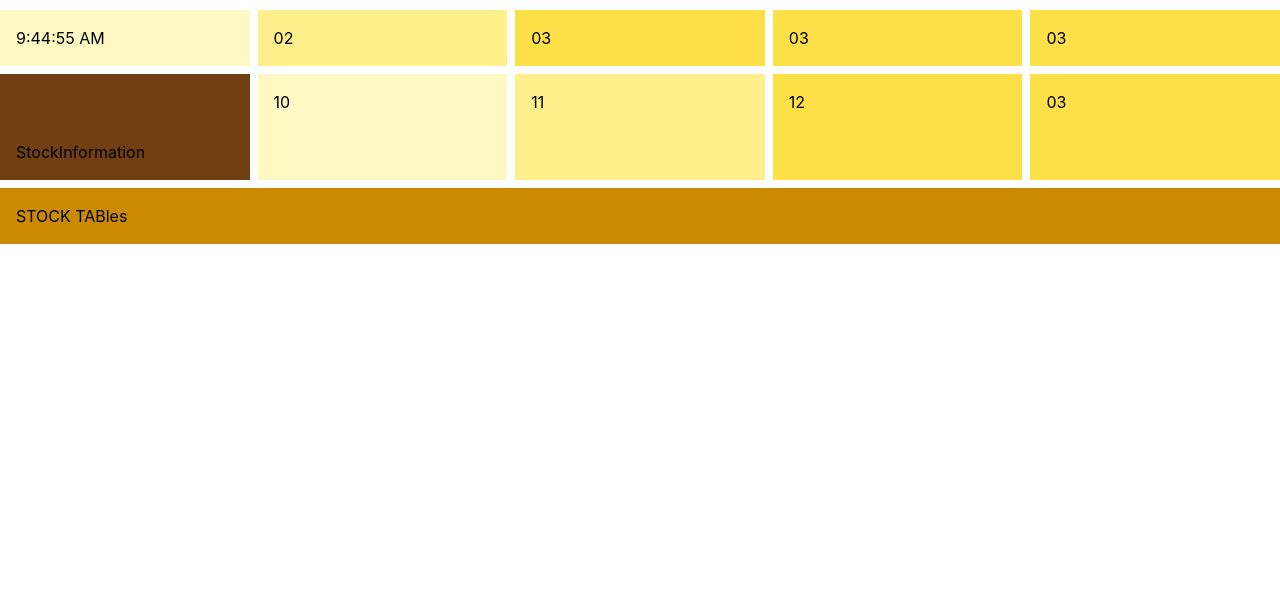
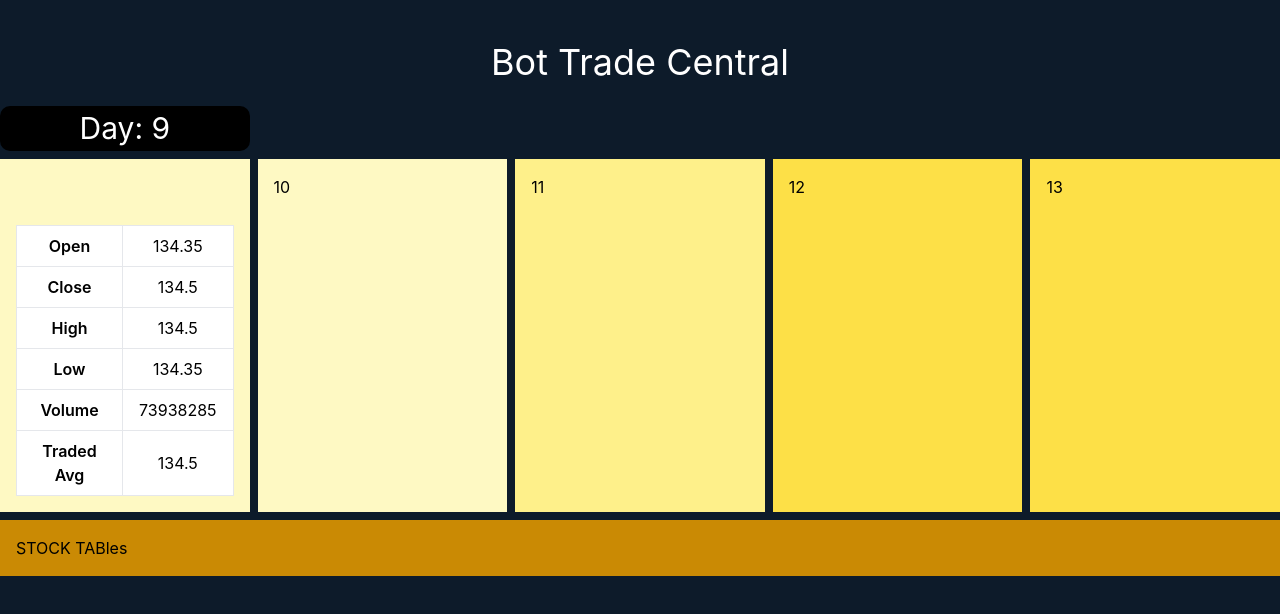
Before and after one commit to Charlie-J-Martin/lambda-simple-trading-bot, a React (Create React App) app in the folder packages/frontend/: page / in a window 1280 px wide. Shown: the top 614 px of the page. Built offline with nearby package versions, Linux system fonts and the light colour scheme; the HTML template or start-up script is replaced by a standard one.

Commit message:
Refactor frontend code and update file extensions (#20)

```diff
--- a/packages/frontend/src/App.css
+++ b/packages/frontend/src/App.css
@@ -1,5 +1,5 @@
 body {
-  background-color: #ffffff; /* Replace this color with your desired background color */
+  background-color: #0d1b2a;
 }
 
 .app-container {
--- a/packages/frontend/src/App.jsx
+++ b/packages/frontend/src/App.jsx
@@ -1,33 +1,31 @@
 import React from 'react';
 import './index.css';
 import './App.css';
-import Clock from './components/clock/clock';
+import SimulationDayDisplay from './components/SimulationDayDisplay/SimulationDayDisplay';
 import StockInformation from './components/StockInformation/StockInformation';
 
 const App = () => {
   return (
     <>
-      {/* <h1 className='text-4xl text-center mt-4'>Hello, Tailwind CSS!</h1> */}
-      {/* <p className='text-center mt-4'>This is a simple Tailwind CSS example.</p> */}
-
       <div className='app-container'>
         <div className='container mx-auto'>
           <div className='grid grid-cols-5 gap-2'>
+            <div className='p-4'></div>
+            <div className='col-span-3 p-4 text-center text-white'>
+              <h1 className='text-4xl text-center mt-4'>Bot Trade Central</h1>
+            </div>
+            <div className='p-4'></div>
+            <div>
+              <SimulationDayDisplay />
+            </div>
+            <div className='col-span-4'></div>
             <div className='bg-yellow-100 p-4'>
-              <Clock />
-            </div>
-            <div className='bg-yellow-200 p-4'>02</div>
-            <div className='bg-yellow-300 p-4'>03</div>
-            <div className='bg-yellow-300 p-4'>03</div>
-            <div className='bg-yellow-300 p-4'>03</div>
-            {/* <div className='bg-yellow-500 p-4'>05</div> */}
-            <div className='bg-yellow-900 p-4'>
               <StockInformation />
             </div>
             <div className='bg-yellow-100 p-4'>10</div>
             <div className='bg-yellow-200 p-4'>11</div>
             <div className='bg-yellow-300 p-4'>12</div>
-            <div className='bg-yellow-300 p-4'>03</div>
+            <div className='bg-yellow-300 p-4'>13</div>
             <div className='col-span-5 bg-yellow-600 p-4'>STOCK TABles</div>
           </div>
         </div>
--- /dev/null
+++ b/packages/frontend/src/components/SimulationDayDisplay/SimulationDayDisplay.css
@@ -0,0 +1,15 @@
+.simulation-day-display-container {
+  display: flex;
+  flex-direction: column;
+  align-items: center;
+  justify-content: center;
+  background-color: rgb(0, 0, 0);
+  width: 100%;
+  height: 100%;
+  border-radius: 10px;
+}
+
+h3 {
+  font-size: 30px;
+  color: white;
+}
--- /dev/null
+++ b/packages/frontend/src/components/SimulationDayDisplay/SimulationDayDisplay.jsx
@@ -0,0 +1,16 @@
+import React from 'react';
+import './SimulationDayDisplay.css';
+
+const daay = 9;
+
+const SimulationDayDisplay = ({ day }) => {
+  return (
+    <>
+      <div className='simulation-day-display-container'>
+        <h3>Day: {daay}</h3>
+      </div>
+    </>
+  );
+};
+
+export default SimulationDayDisplay;
--- a/packages/frontend/src/components/StockInformation/StockInformation.jsx
+++ b/packages/frontend/src/components/StockInformation/StockInformation.jsx
@@ -2,7 +2,71 @@ import React from 'react';
 import './StockInformation.css';
 
 const StockInformation = () => {
-  return <div className='stockinformation-container'>StockInformation</div>;
+  return (
+    <div className='stockinformation-container'>
+      <FinancialTable />
+    </div>
+  );
 };
 
 export default StockInformation;
+
+const data = {
+  v: 73938285,
+  vw: 134.5,
+  o: 134.35,
+  c: 134.5,
+  h: 134.5,
+  l: 134.35,
+  t: 1618915200000,
+  n: 1,
+};
+
+const statsData = {
+  totalProfitLoss: 0,
+  totalProfitLossPercentage: 0,
+  totalTrades: 0,
+  buyTrades: 0,
+  buyTradesPercentage: 0,
+  sellTrades: 0,
+  sellTradesPercentage: 0,
+  holdTrades: 0,
+  holdTradesPercentage: 0,
+  currentCash: 1000,
+  currentStocks: 0,
+};
+
+const FinancialTable = () => {
+  return (
+    <div className='overflow-y-auto'>
+      <table className='table-auto text-center bg-white'>
+        <tbody>
+          <tr>
+            <td className='border px-4 py-2 font-semibold'>Open</td>
+            <td className='border px-4 py-2'>{data.o}</td>
+          </tr>
+          <tr>
+            <td className='border px-4 py-2 font-semibold'>Close</td>
+            <td className='border px-4 py-2'>{data.c}</td>
+          </tr>
+          <tr>
+            <td className='border px-4 py-2 font-semibold'>High</td>
+            <td className='border px-4 py-2'>{data.h}</td>
+          </tr>
+          <tr>
+            <td className='border px-4 py-2 font-semibold'>Low</td>
+            <td className='border px-4 py-2'>{data.l}</td>
+          </tr>
+          <tr>
+            <td className='border px-4 py-2 font-semibold'>Volume</td>
+            <td className='border px-4 py-2'>{data.v}</td>
+          </tr>
+          <tr>
+            <td className='border px-4 py-2 font-semibold'>Traded Avg</td>
+            <td className='border px-4 py-2'>{data.vw}</td>
+          </tr>
+        </tbody>
+      </table>
+    </div>
+  );
+};
```
